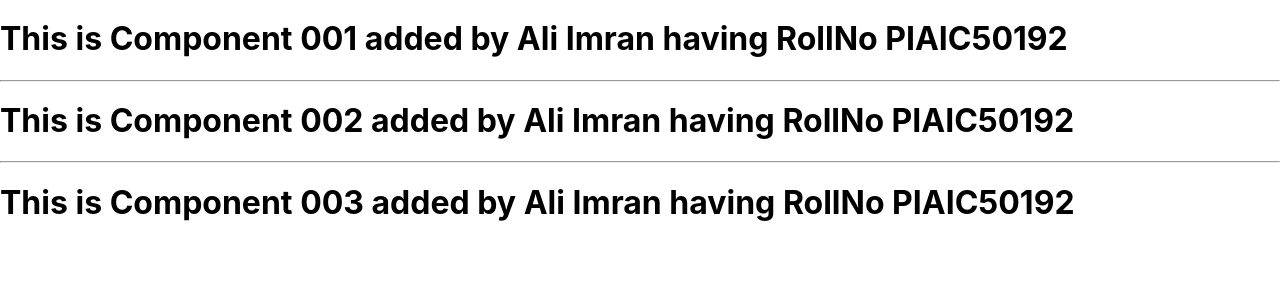
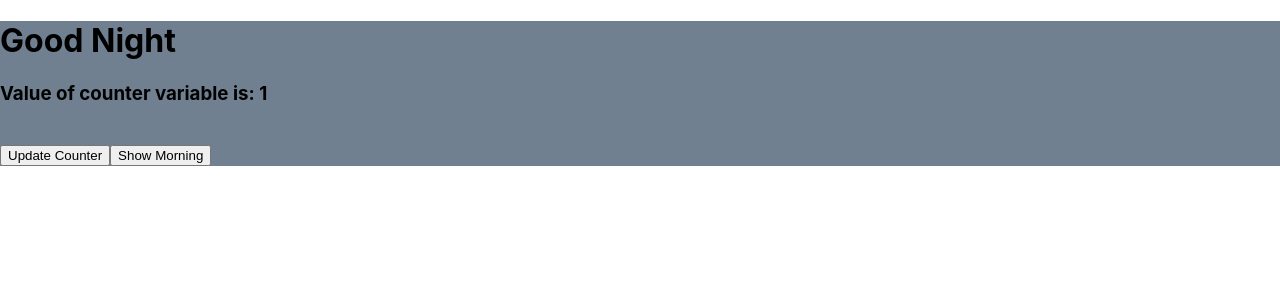
Before and after one commit to aliimran-pk/first-react-app-repo, a React (Create React App) app: page / in a window 1280 px wide. Shown: the top 300 px of the page. Built offline with nearby package versions, Linux system fonts and the light colour scheme.

Commit message:
Added Message Component for State
Added Message Component for State

```diff
--- a/src/App.css
+++ b/src/App.css
@@ -1,3 +1,11 @@
+
+.dayLight {
+  background-color: lightskyblue;
+}
+
+.nght {
+  background-color: slategrey;
+}
 .App {
   text-align: center;
 }
--- a/src/App.js
+++ b/src/App.js
@@ -1,11 +1,40 @@
-import React from 'react';
+import React, { useState } from 'react';
 import logo from './logo.svg';
 import './App.css';
 import HelloComponent from './HelloComponent';
 import './HelloComponent.css';
 import Avatar from './Avatar';
+import {Message} from './Message.js'
+import './App.css';
 
-/*
+export default function App() {
+
+  let [count, setCount] = useState(1);
+  let [isMorning, setMorning] = useState(false)
+
+  return (
+    <div className={`box ${isMorning ? 'dayLight' : 'nght'}`}>
+
+      <h1>Good {isMorning ? 'Morning' : 'Night'}</h1>
+
+      <Message counter={count} />
+      <br />
+
+      <button onClick={() => setCount(count + 1)}>
+        Update Counter
+      </button>
+
+      <button onClick={() => setMorning(!isMorning)}>
+        Show {isMorning ? 'Night': 'Morning'}
+      </button>
+
+    </div>
+  );
+}
+
+
+
+{/*
 function App()
 {
   return (
@@ -17,10 +46,10 @@ function App()
 </div>
 )
 }
-*/
+*/}
 
-function App()
-{
+
+{/*
 return (
 <div>
   <HelloComponent componentId="001" userName="Ali Imran" rollNo="PIAIC50192"/>
@@ -30,6 +59,7 @@ return (
   <HelloComponent componentId="003" userName="Ali Imran" rollNo="PIAIC50192"/>
 </div>
 );
+*/
 }
 
 {/*
@@ -44,4 +74,4 @@ return (
   );
  */}
 
-export default App;
+//export default App;
--- a/src/Avatar.js
+++ b/src/Avatar.js
@@ -1,3 +1,4 @@
+/*
 import React,{Component} from 'react';
 import ReactDOM from 'react-dom';
 import 'tachyons';
@@ -12,3 +13,4 @@ function Avatar(props)
     )
 }
 export default Avatar;
+*/
--- /dev/null
+++ b/src/Message.js
@@ -0,0 +1,7 @@
+import React from 'react';
+
+export function Message (props){
+    return(
+        <h3>Value of counter variable is: {props.counter}</h3>
+    )
+}
```
Also changed, not shown: src/index.js (line endings or trailing spaces).
